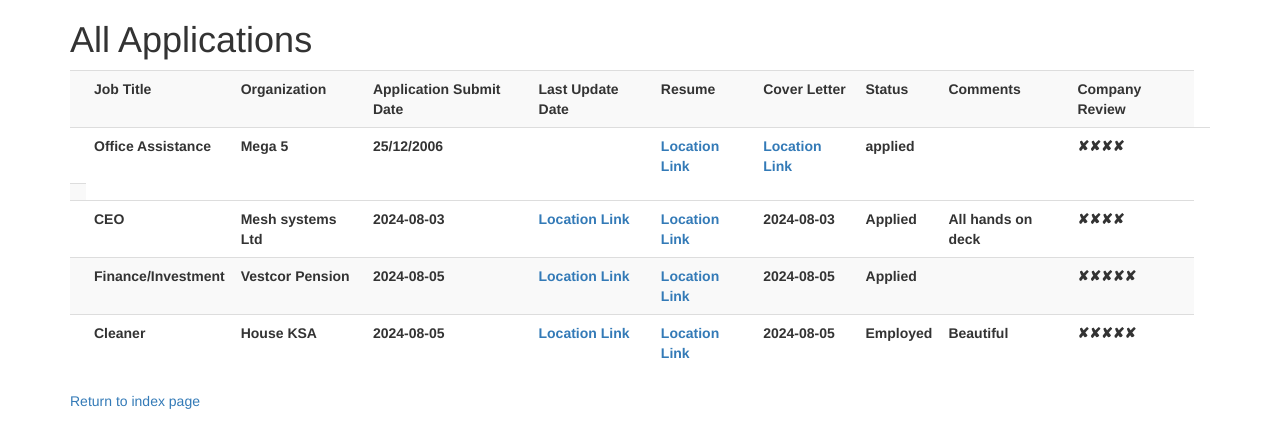
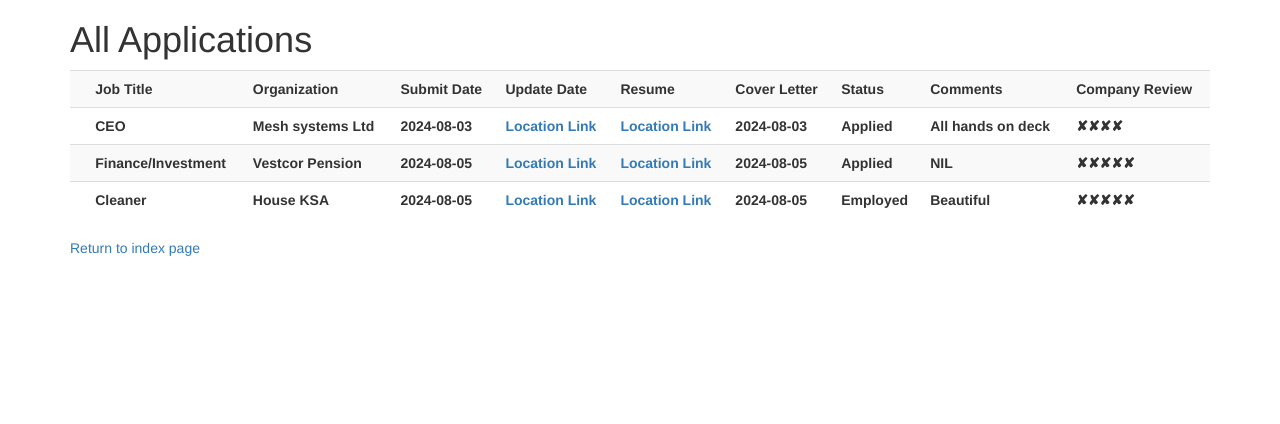
Before and after one commit to abolayo/Job-search, a Flask app: page /applications in a window 1280 px wide. Shown: the top 424 px of the page. Run offline with Flask 2, Linux system fonts and the light colour scheme; lists and menus that the app fills with data are empty; some libraries are stand-ins or nearby versions.

Commit message:
reword title

```diff
--- a/job_listings.csv
+++ b/job_listings.csv
@@ -1,6 +1,4 @@
-Job Title,Organization,Application Submit Date,Last Update Date,Resume,Cover Letter,Status,Comments,Company Review
-Office Assistance,Mega 5,25/12/2006, ,https://goo.gl/maps/2EvhB4oq4gyUXKXx9,https://goo.gl/maps/2EvhB4oq4gyUXKXx9,applied, ,✘✘✘✘,
-
+Job Title,Organization,Submit Date,Update Date,Resume,Cover Letter,Status,Comments,Company Review
 CEO,Mesh systems Ltd,2024-08-03,https://www.w3schools.com/python/python_file_write.asp,https://www.w3schools.com/python/python_file_write.asp,2024-08-03,Applied,All hands on deck,✘✘✘✘
 Finance/Investment ,Vestcor Pension,2024-08-05,https://www.w3schools.com/python/python_file_write.asp,https://www.w3schools.com/python/python_file_write.asp,2024-08-05,Applied,,✘✘✘✘✘
 Cleaner,House KSA,2024-08-05,https://docs.google.com/document/d/1SWlK7O3jn4C945hkAr_DVLVchlH1Jt-WxVMKRjbc95o/edit#heading=h.5x0d5h95i329,https://drive.google.com/drive/my-drive,2024-08-05,Employed,Beautiful,✘✘✘✘✘
--- a/templates/applications.html
+++ b/templates/applications.html
@@ -17,8 +17,11 @@
                 <th scope="col">{% for name in jobs[i] %}</th>
                     {% if 'https' in name %}
                        <th><a href = '{{ name }}'>Location Link</a></th>
+                    {% elif name == '' %}
+                        <th>NIL</th>
                     {% else %}
                         <th> {{ name }}</th>
+
                     {% endif %}
             {% endfor %}
             </tr>
```
